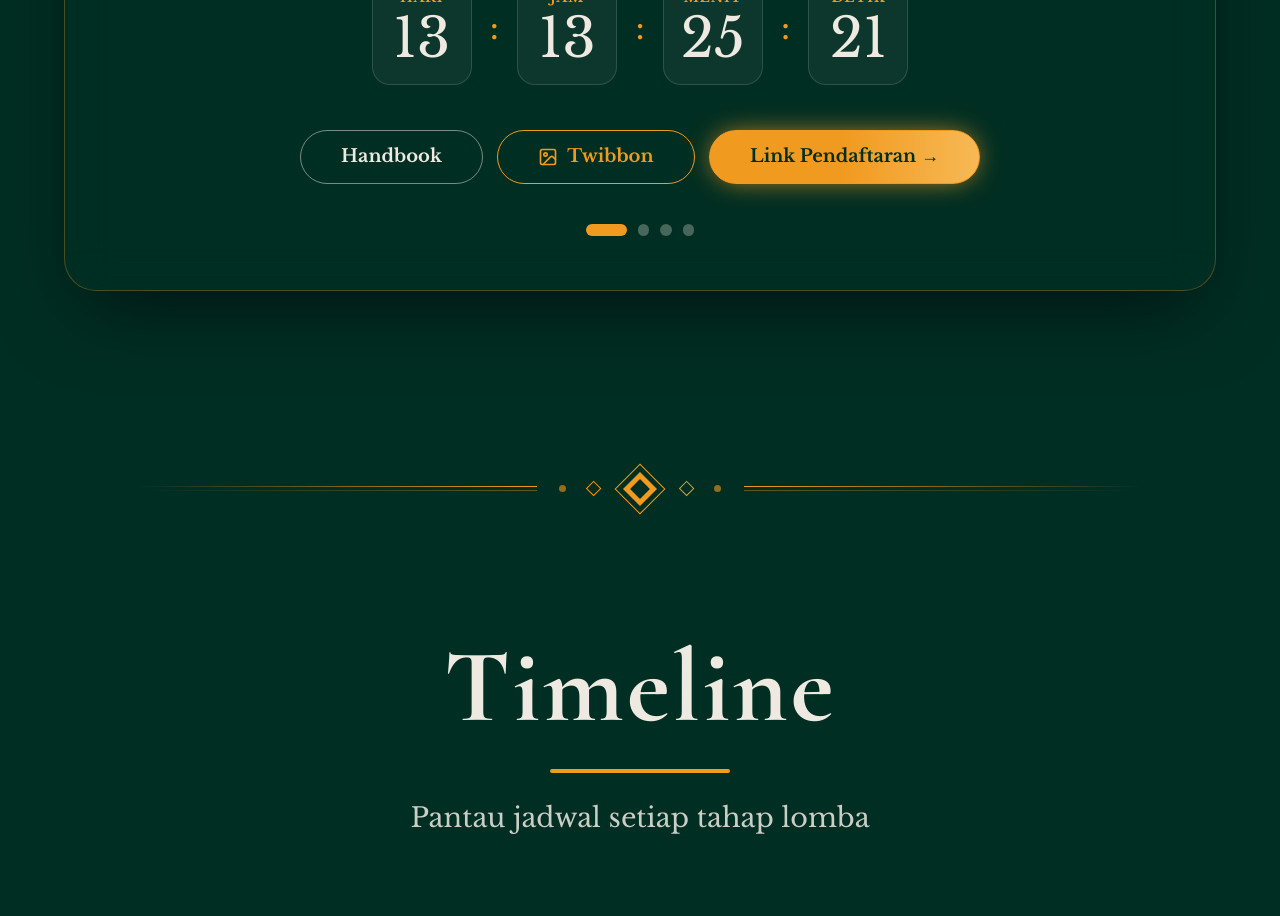
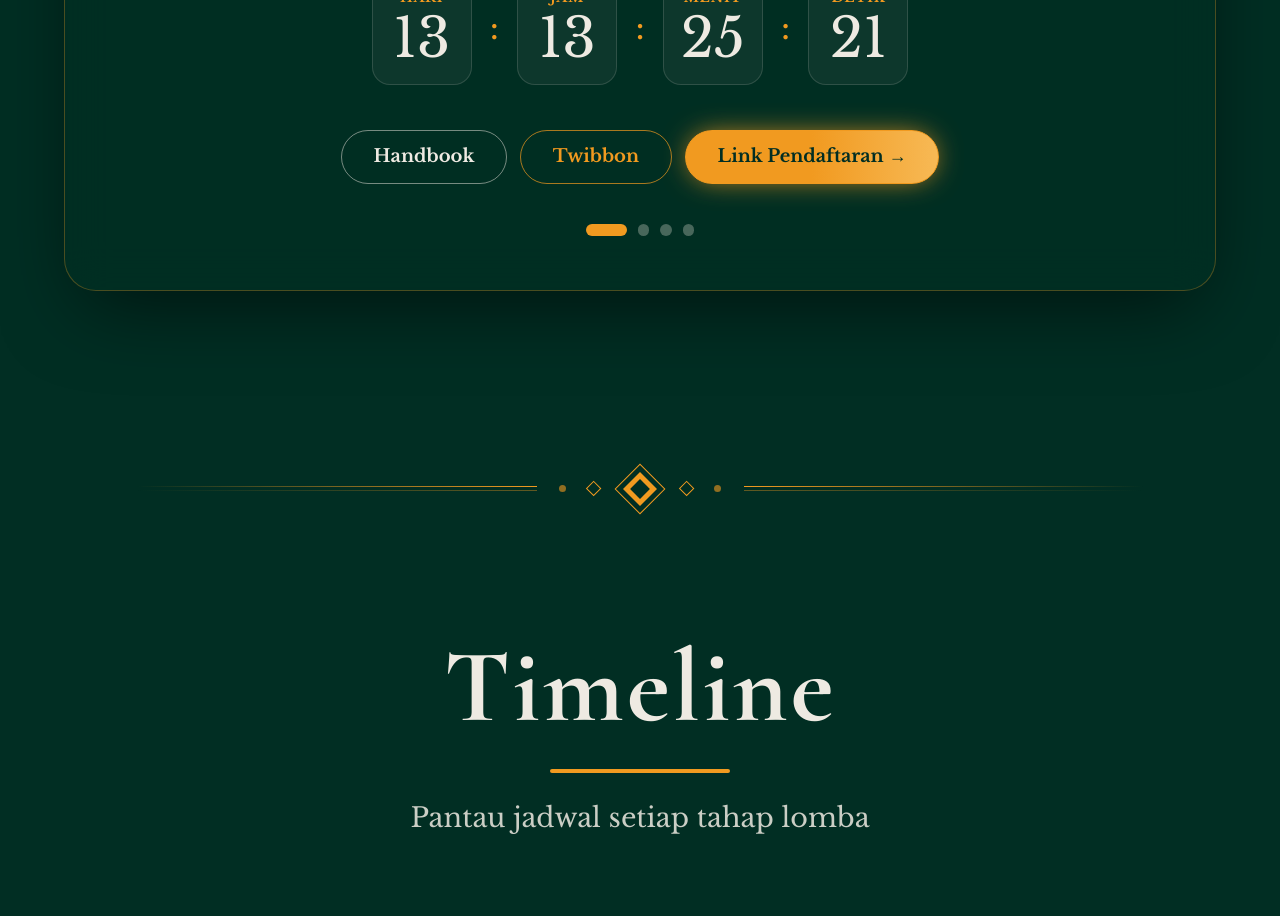
Before and after one commit to Stefanfoxa/Tfest, a React (Vite) app in the folder Tfest/: page / in a window 1280 px wide. Shown: the part 2700-3616 px from the top of the page. Built offline with nearby package versions, Linux system fonts and the light colour scheme; a web font is replaced by a local one.

Commit message:
Update CompetitionSlider.tsx

```diff
--- a/Tfest/src/components/CompetitionSlider.tsx
+++ b/Tfest/src/components/CompetitionSlider.tsx
@@ -1,5 +1,5 @@
 import { useEffect, useRef, useState } from 'react'
-import { ChevronLeft, ChevronRight, Image as ImageIcon } from 'lucide-react'
+import { ChevronLeft, ChevronRight } from 'lucide-react'
 import { COMPETITIONS, type ColorKey, type Competition } from '../data/competitions'
 import { COLOR_STYLES } from '../lib/colorStyles'
 
@@ -46,7 +46,7 @@ const arrowBtn =
 
 // Tombol tautan. Jika URL di data/competitions.ts masih kosong, tombol tampil redup dan tidak bisa diklik.
 function ActionLink({ href, className, children }: { href: string; className: string; children: React.ReactNode }) {
-  const base = 'inline-flex min-h-[54px] w-full items-center justify-center gap-2 rounded-full px-9 sm:w-auto text-base font-semibold transition duration-200'
+  const base = 'inline-flex min-h-[54px] w-full items-center justify-center gap-2 rounded-full px-7 sm:w-auto text-base font-semibold transition duration-200'
   if (!href) {
     return (
       <span role="link" aria-disabled="true" title="Tautan segera tersedia" className={`${base} cursor-not-allowed opacity-50 ${className}`}>
@@ -141,18 +141,14 @@ export default function CompetitionSlider() {
             </div>
           )}
 
-          <div className="mt-10 flex w-full flex-col items-stretch justify-center gap-3 sm:w-auto sm:flex-row sm:flex-wrap">
+          <div className="mt-10 flex w-full flex-col items-stretch justify-center gap-3 sm:w-auto sm:flex-row">
             <ActionLink
               href={c.guidebookUrl}
               className="border border-cream/50 text-cream hover:bg-cream hover:text-forest"
             >
               Handbook
             </ActionLink>
-            <ActionLink
-              href={c.twibbonUrl}
-              className="border border-gold text-gold hover:bg-gold hover:text-forest"
-            >
-              <ImageIcon size={20} aria-hidden="true" />
+            <ActionLink href={c.twibbonUrl} className="border border-gold/70 text-gold hover:bg-gold hover:text-forest">
               Twibbon
             </ActionLink>
             <ActionLink href={c.registerUrl} className={`border ${COLOR_STYLES[c.color].pillActive}`}>
```
